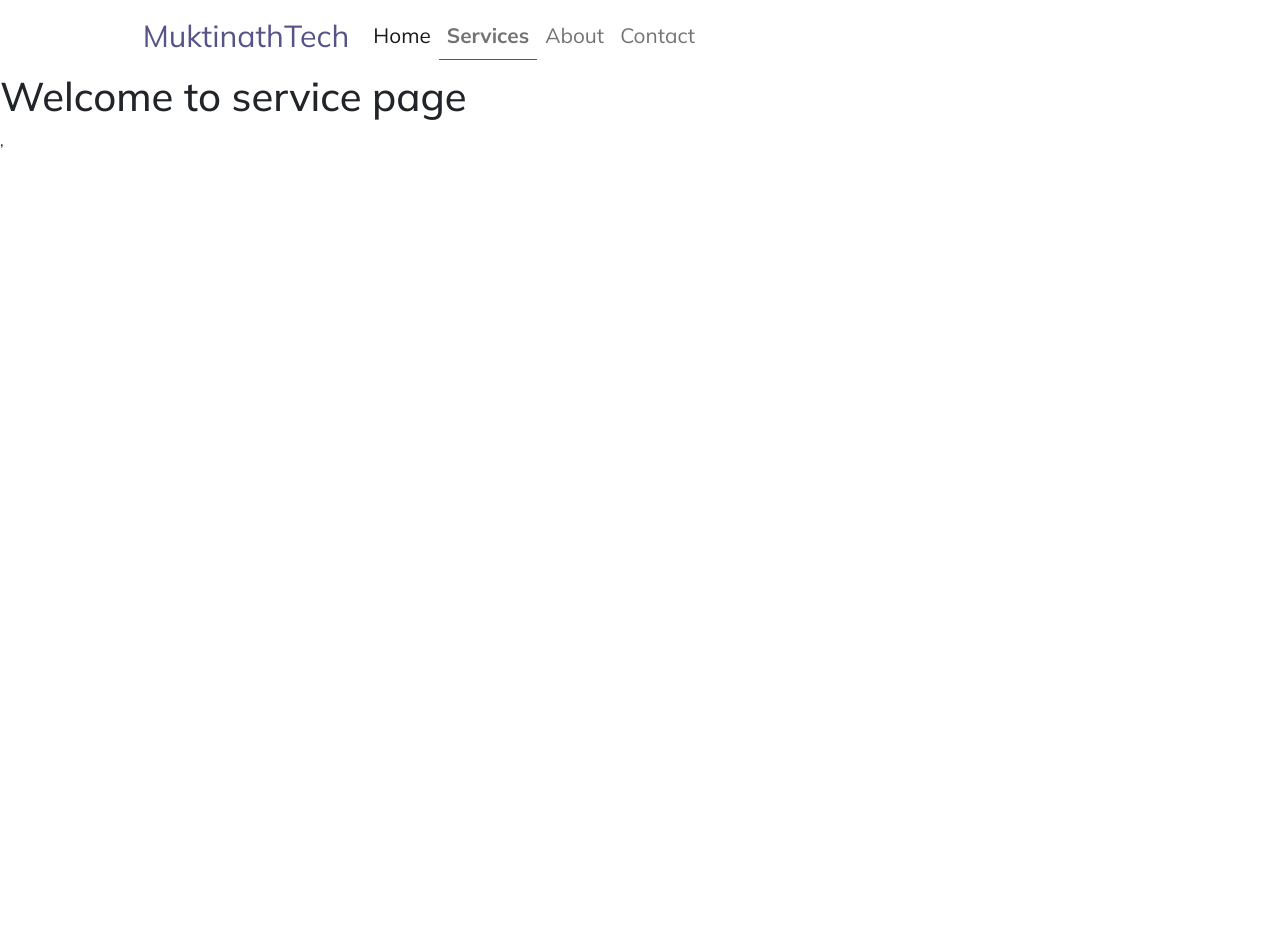
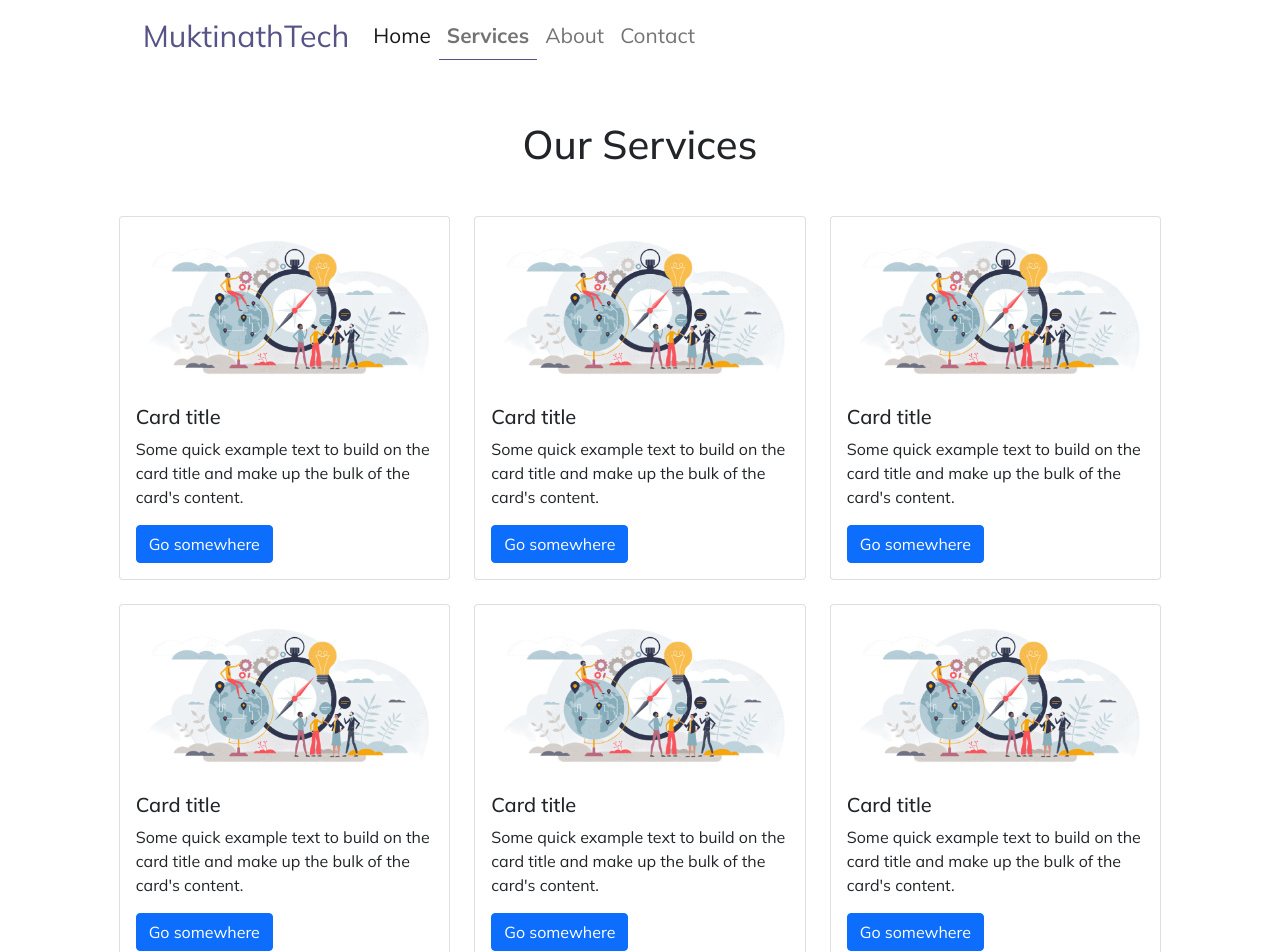
Before and after one commit to muktinathrajbanshi/ReactTutorial, a React (Create React App) app: page /service in a window 1280 px wide. Shown: the top 952 px of the page. Before the commit the page ends 800 px from the top, so only its background shows below. Built offline with nearby package versions, Linux system fonts and the light colour scheme; a web font is replaced by a local one.

Commit message:
services part is started

```diff
--- a/src/Common.jsx
+++ b/src/Common.jsx
@@ -6,7 +6,7 @@
     return(
         <>
             <section id="header" className="d-flex align-items-center">
-                <div className="container-fluid nav_bg">
+                <div className="container-fluid">
                    <div className="row">
                      <div className="col-10 mx-auto">
                      <div className="row">
--- a/src/Service.jsx
+++ b/src/Service.jsx
@@ -1,10 +1,80 @@
 import React from "react";
-
+import web from "../src/Images/about.png"
 
 const Service = () => {
     return(
         <>
-            <h1> Welcome to service page</h1>
+        <div className="my-5">
+            <h1 className="text-center"> Our Services </h1>
+         </div>
+        <div className="container-fluid mb-5">
+            <div className="row">
+              <div className="col-10 mx-auto">
+                <div className="row gy-4">
+                    <div className="col-md-4 col-10 mx-auto">
+                        <div class="card">
+                        <img src={web} class="card-img-top" alt="..." />
+                        <div class="card-body">
+                            <h5 class="card-title">Card title</h5>
+                            <p class="card-text">Some quick example text to build on the card title and make up the bulk of the card's content.</p>
+                            <a href="#" class="btn btn-primary">Go somewhere</a>
+                        </div>
+                        </div>
+                    </div>
+                    <div className="col-md-4 col-10 mx-auto">
+                        <div class="card">
+                        <img src={web} class="card-img-top" alt="..." />
+                        <div class="card-body">
+                            <h5 class="card-title">Card title</h5>
+                            <p class="card-text">Some quick example text to build on the card title and make up the bulk of the card's content.</p>
+                            <a href="#" class="btn btn-primary">Go somewhere</a>
+                        </div>
+                        </div>
+                    </div>
+                    <div className="col-md-4 col-10 mx-auto">
+                        <div class="card">
+                        <img src={web} class="card-img-top" alt="..." />
+                        <div class="card-body">
+                            <h5 class="card-title">Card title</h5>
+                            <p class="card-text">Some quick example text to build on the card title and make up the bulk of the card's content.</p>
+                            <a href="#" class="btn btn-primary">Go somewhere</a>
+                        </div>
+                        </div>
+                    </div>
+                    <div className="col-md-4 col-10 mx-auto">
+                        <div class="card">
+                        <img src={web} class="card-img-top" alt="..." />
+                        <div class="card-body">
+                            <h5 class="card-title">Card title</h5>
+                            <p class="card-text">Some quick example text to build on the card title and make up the bulk of the card's content.</p>
+                            <a href="#" class="btn btn-primary">Go somewhere</a>
+                        </div>
+                        </div>
+                    </div>
+                    <div className="col-md-4 col-10 mx-auto">
+                        <div class="card">
+                        <img src={web} class="card-img-top" alt="..." />
+                        <div class="card-body">
+                            <h5 class="card-title">Card title</h5>
+                            <p class="card-text">Some quick example text to build on the card title and make up the bulk of the card's content.</p>
+                            <a href="#" class="btn btn-primary">Go somewhere</a>
+                        </div>
+                        </div>
+                    </div>
+                    <div className="col-md-4 col-10 mx-auto">
+                        <div class="card">
+                        <img src={web} class="card-img-top" alt="..." />
+                        <div class="card-body">
+                            <h5 class="card-title">Card title</h5>
+                            <p class="card-text">Some quick example text to build on the card title and make up the bulk of the card's content.</p>
+                            <a href="#" class="btn btn-primary">Go somewhere</a>
+                        </div>
+                        </div>
+                    </div>
+                </div>
+             </div>
+            </div>
+        </div>
         </>
     );
 };
```
